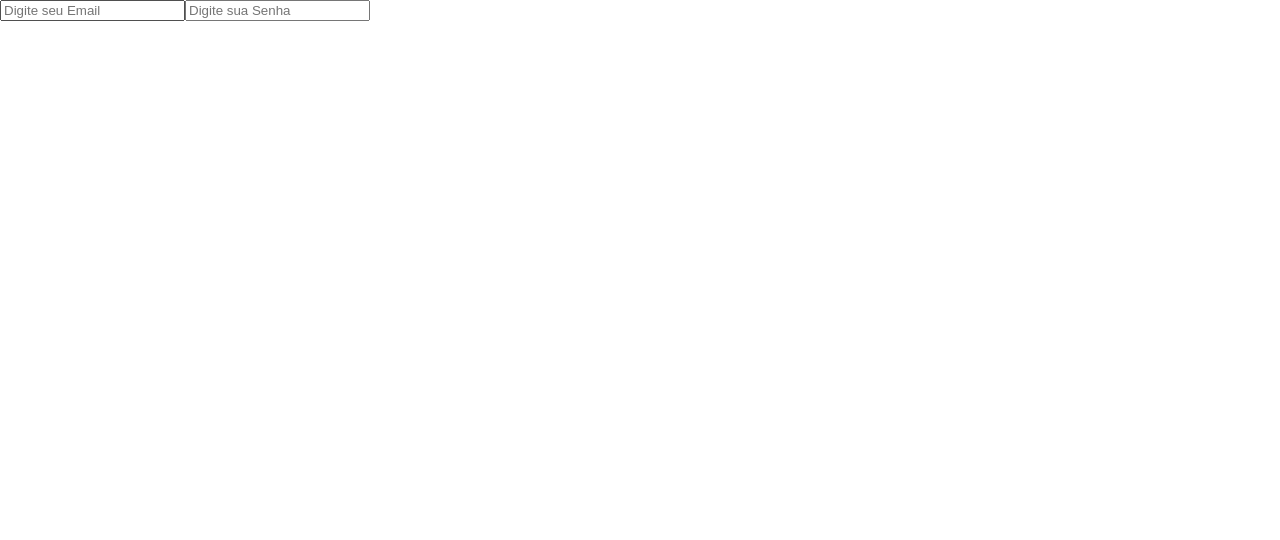
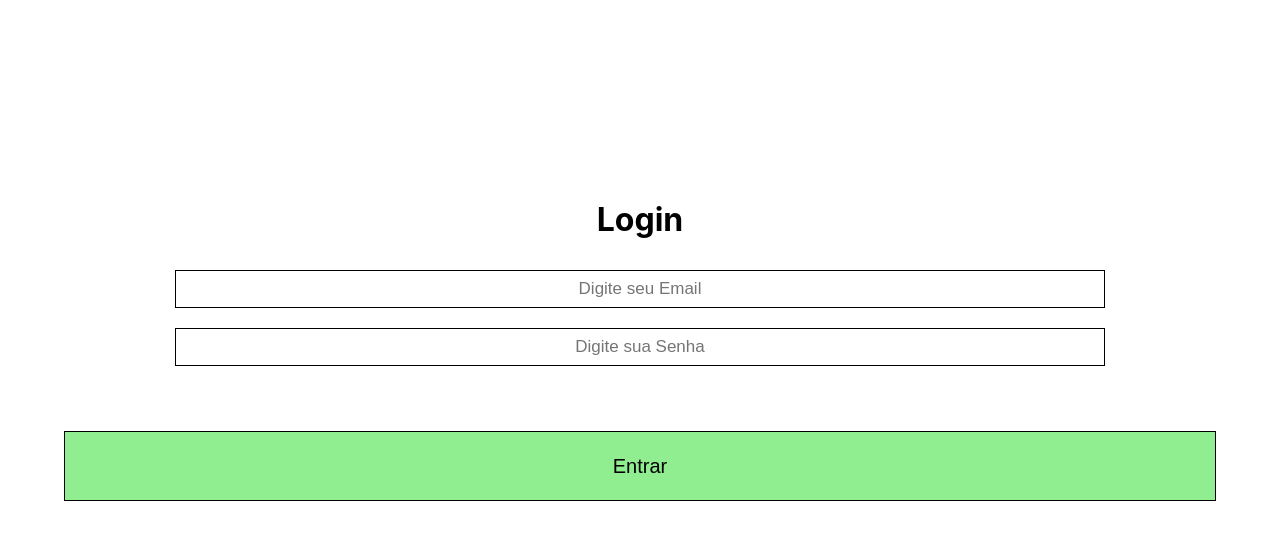
Before and after one commit to tryber/sd-01-week19-recipes-app-2, a React (Create React App) app: page / in a window 1280 px wide. Shown: the top 540 px of the page. Built offline with nearby package versions, Linux system fonts and the light colour scheme.

Commit message:
create login form and style

```diff
--- a/src/pages/Login.js
+++ b/src/pages/Login.js
@@ -1,12 +1,33 @@
-import React from 'react';
+import React, { useState } from 'react';
+import { Redirect } from 'react-router-dom';
 import '../style/Login.css';
 
+function handleSubmit(event, setRedirect) {
+  event.preventDefault();
+  setRedirect(true)
+}
+
 function Login() {
+  const [redirect, setRedirect] = useState(false);
+  if (redirect) return <Redirect to="/recipes" />
   return (
-    <div>
-      <form className="login-content">
-        <input type="email" placeholder="Digite seu Email" />
-        <input type="password" placeholder="Digite sua Senha" />
+    <div className="login">
+      <h1>Login</h1>
+      <form onSubmit={(event) => handleSubmit(event, setRedirect)} className="login-content">
+        <input
+          className="form-input"
+          required
+          type="email"
+          placeholder="Digite seu Email"
+        />
+        <input
+          className="form-input"
+          required
+          minLength="6"
+          type="password"
+          placeholder="Digite sua Senha"
+        />
+        <input className="form-submit" type="submit" value="Entrar" />
       </form>
     </div>
   );
--- a/src/style/Login.css
+++ b/src/style/Login.css
@@ -1,3 +1,33 @@
-.login-content {
+.login {
+  align-items: center;
   display: flex;
+  flex-direction: column;
+  height: 85vh;
+  justify-content: center;
 }
+
+.login .login-content {
+  align-items: center;
+  display: flex;
+  flex-direction: column;
+  width: 90%;
+}
+
+.login .form-input {
+  border: 1px solid black;
+  font-size: 17px;
+  height: 30px;
+  margin: 10px;
+  padding: 3px;
+  text-align: center;
+  width: 80%;
+}
+
+.login .form-submit {
+  background-color: lightgreen;
+  border: 1px solid black;
+  font-size: 20px;
+  height: 70px;
+  margin-top: 55px;
+  width: 100%;
+}
```
